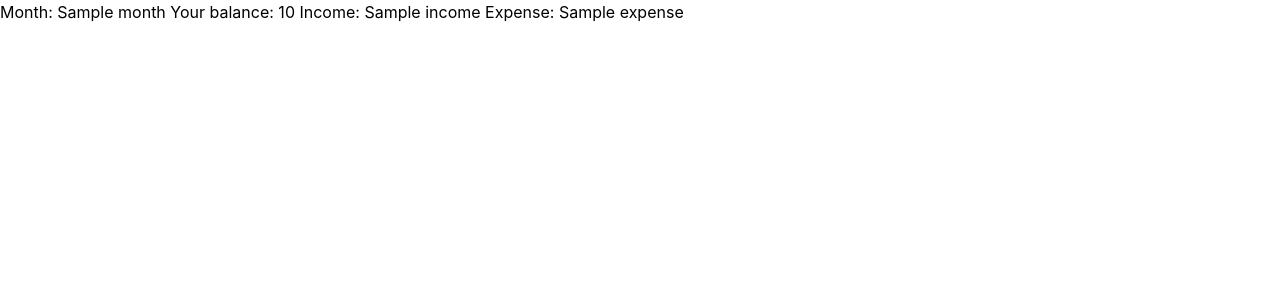
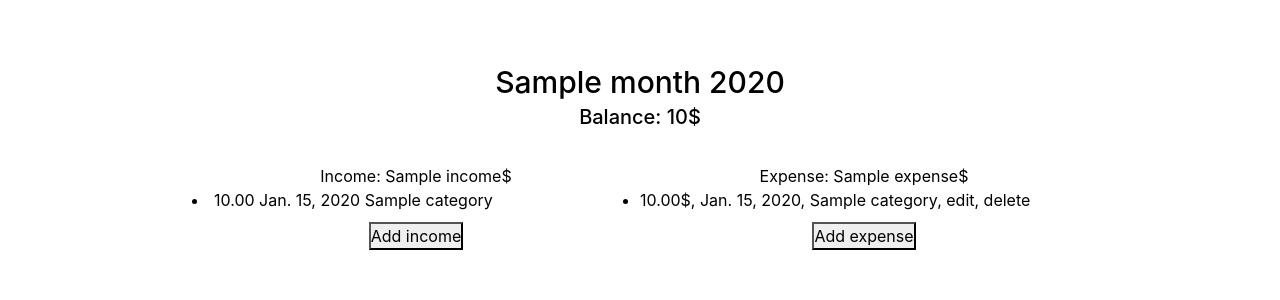
Before and after one commit to Sygol/final_project, a Django app: template money_tracker/templates/money_tracker/balance.html in a window 1280 px wide. Shown: the top 300 px of the page. Run offline with Django 3.2, Linux system fonts and the light colour scheme; tables that the repository leaves empty hold one stand-in row (values such as "Sample post"); the template is opened without the code that fills it: values that come from a table or form of the project are taken from there, most other values are stand-ins (such as "Sample title", 1, 10 or a date in 2020); some libraries are stand-ins or nearby versions.

Commit message:
first functionalities

```diff
--- a/final_project/urls.py
+++ b/final_project/urls.py
@@ -18,7 +18,7 @@ from django.contrib.auth.views import LoginView, LogoutView
 from django.urls import path
 
 from accounts.views import RegistrationView
-from money_tracker.views import IndexView, CategoryFormView, UserCategoriesView, BalanceView
+from money_tracker.views import IndexView, CategoryFormView, UserCategoriesView, BalanceView, AddExpenseView
 
 urlpatterns = [
     path('admin/', admin.site.urls),
@@ -29,4 +29,5 @@ urlpatterns = [
     path('newcategory', CategoryFormView.as_view(), name='new_category'),
     path('categories', UserCategoriesView.as_view(), name='categories'),
     path('balance', BalanceView.as_view(), name='balance'),
+    path('newexpense', AddExpenseView.as_view(), name='add_expense'),
 ]
--- a/money_tracker/models.py
+++ b/money_tracker/models.py
@@ -15,6 +15,8 @@ class Category(models.Model):
     ]
 
     name = models.CharField(max_length=32, verbose_name=_('Category name'))
+    user = models.ForeignKey('accounts.CustomUser', related_name='user_categories', on_delete=models.CASCADE,
+                             verbose_name=_('User'), null=True, blank=True)
     expense_or_income_choices = models.CharField(max_length=9, choices=EXPENSE_OR_INCOME_CHOICES,
                                                  verbose_name=_('Expense or income'), default=EXPENSE)
     created = models.DateTimeField(editable=False, default=timezone.now())
@@ -30,35 +32,33 @@ class Category(models.Model):
         return super(Category, self).save(*args, **kwargs)
 
 
-class UserCategory(models.Model):
-    INCOME = 'INCOME'
-    EXPENSE = 'EXPENSE'
-    EXPENSE_OR_INCOME_CHOICES = [
-        (INCOME, 'Income'),
-        (EXPENSE, 'Expense'),
-    ]
-    name = models.CharField(max_length=32, verbose_name=_('Category name'))
-    user = models.ForeignKey('accounts.CustomUser', related_name='user_categories', on_delete=models.CASCADE, verbose_name=_('User'))
-    expense_or_income_choices = models.CharField(max_length=9, choices=EXPENSE_OR_INCOME_CHOICES,
-                                                 verbose_name=_('Expense or income'), default=EXPENSE)
-    created = models.DateTimeField(editable=False, default=timezone.now())
-    modified = models.DateTimeField(default=timezone.now())
-
-    def __str__(self):
-        return f'{self.name}'
-
-    def save(self, *args, **kwargs):
-        if not self.id:
-            self.created = timezone.now()
-        self.modified = timezone.now()
-        return super(UserCategory, self).save(*args, **kwargs)
+# class UserCategory(models.Model):
+#     INCOME = 'INCOME'
+#     EXPENSE = 'EXPENSE'
+#     EXPENSE_OR_INCOME_CHOICES = [
+#         (INCOME, 'Income'),
+#         (EXPENSE, 'Expense'),
+#     ]
+#     name = models.CharField(max_length=32, verbose_name=_('Category name'))
+#     user = models.ForeignKey('accounts.CustomUser', related_name='user_categories', on_delete=models.CASCADE, verbose_name=_('User'))
+#     expense_or_income_choices = models.CharField(max_length=9, choices=EXPENSE_OR_INCOME_CHOICES,
+#                                                  verbose_name=_('Expense or income'), default=EXPENSE)
+#     created = models.DateTimeField(editable=False, default=timezone.now())
+#     modified = models.DateTimeField(default=timezone.now())
+#
+#     def __str__(self):
+#         return f'{self.name}'
+#
+#     def save(self, *args, **kwargs):
+#         if not self.id:
+#             self.created = timezone.now()
+#         self.modified = timezone.now()
+#         return super(UserCategory, self).save(*args, **kwargs)
 
 
 class Transaction(models.Model):
     category = models.ForeignKey('money_tracker.Category', related_name='transactions', on_delete=models.CASCADE,
                                  verbose_name=_('Category'), null=True, blank=True)
-    user_category = models.ForeignKey('money_tracker.UserCategory', related_name='transactions', on_delete=models.CASCADE,
-                                      verbose_name=_('User category'), null=True, blank=True)
     user = models.ForeignKey('accounts.CustomUser', related_name='transactions', on_delete=models.CASCADE,
                              verbose_name=_('User'))
     amount = models.DecimalField(verbose_name=_('Amount'), max_digits=10, decimal_places=2)
@@ -67,10 +67,7 @@ class Transaction(models.Model):
     modified = models.DateTimeField(default=timezone.now())
 
     def __str__(self):
-        if self.category:
-            return f'{self.category} - {self.user} - {self.amount}({self.date})'
-        else:
-            return f'{self.user_category} - {self.user} - {self.amount}({self.date})'
+        return f'{self.category} - {self.user} - {self.amount}({self.date})'
 
     def save(self, *args, **kwargs):
         if not self.id:
--- a/money_tracker/scripts.py
+++ b/money_tracker/scripts.py
@@ -9,4 +9,4 @@ def range_of_current_month():
     month_range = calendar.monthrange(year, month)
     end_of_month = str(today.year)+'-'+str(today.month)+'-'+str(month_range[1])
     beginning_of_month = str(today.year)+'-'+str(today.month)+'-01'
-    return month, beginning_of_month, end_of_month
+    return calendar.month_name[month], year, beginning_of_month, end_of_month
--- a/money_tracker/static/money_tracker/style.css
+++ b/money_tracker/static/money_tracker/style.css
@@ -27,3 +27,40 @@ html {
     margin-bottom: 1rem;
     margin-top: 1rem;
 }
+
+
+
+.header{
+    font-size: 3rem;
+    text-align: center;
+}
+
+.smaller__header{
+    font-size: 2rem;
+    text-align: center;
+}
+
+.income_expense{
+    float: left;
+    width: 50%;
+    text-align: center;
+    margin-top: 3rem;
+    padding-bottom: 100%;
+    margin-bottom: -100%;
+}
+
+.balance__sheet{
+    width: 70%;
+    margin: 5% auto 0 auto;
+    overflow: hidden;
+}
+
+.list_of_transactions{
+    text-align: left;
+}
+
+.add_transaction{
+    float: left;
+    text-align: center;
+    width: 50%;
+}
--- a/money_tracker/templates/money_tracker/balance.html
+++ b/money_tracker/templates/money_tracker/balance.html
@@ -1,14 +1,40 @@
 {% extends 'money_tracker/base.html' %}
 
 {% block body_block %}
-    Month:
-    {{ month }}
-    Your balance:
-    {{ balance }}
-    Income:
-    {{ income }}
-    Expense:
-    {{ expense }}
+    <section class="balance section">
+        <div class="balance__sheet">
+            <h3 class="header">{{ month }} {{year}}</h3>
+            <div>
+                <h4 class="smaller__header">Balance: {{balance}}$</h4>
+            </div>
+            <div class="income_expense">
+                Income: {{income}}$
+                <div class="list_of_transactions">
+                    {% for trans in income_transaction %}
+                        <li>{{trans.amount}} {{trans.date}} {{trans.category}} </li>
+                    {% endfor %}
+                </div>
+            </div>
+            <div class="income_expense">
+                Expense: {{expense}}$
+                <div class="list_of_transactions">
+                  <ul>
+                    {% for trans in expense_transaction %}
+                        <li>{{trans.amount}}$, {{trans.date}}, {{trans.category}}, edit, delete</li>
+                    {% endfor %}
+                  </ul>
+                </div>
+            </div>
+            <div style="clear:both;"></div>
 
+            <div class="add_transaction">
+                <a href="#"><button>Add income</button></a>
+            </div>
+            <div class="add_transaction">
+                <a href="#"><button>Add expense</button></a>
+            </div>
+            <div style="clear:both;"></div>
+        </div>
+    </section>
 
 {% endblock %}
```
Also changed, not shown: money_tracker/admin.py (+2 -8 lines), money_tracker/forms.py (+30 -4 lines), money_tracker/templates/money_tracker/add_expense.html (added, +9 -0 lines), money_tracker/views.py (+30 -11 lines), accounts/migrations/0006_auto_20191127_1617.py (added), money_tracker/migrations/0005_auto_20191127_1617.py (added).
